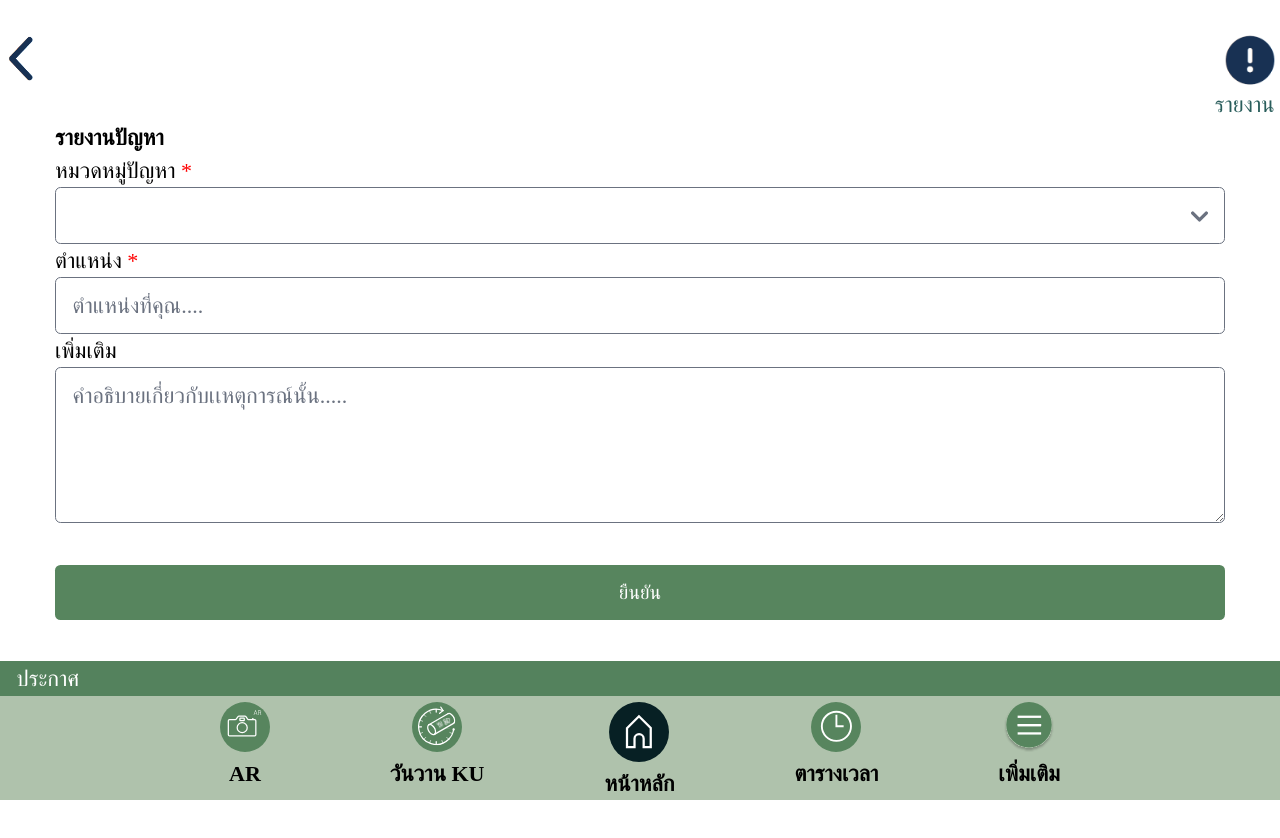
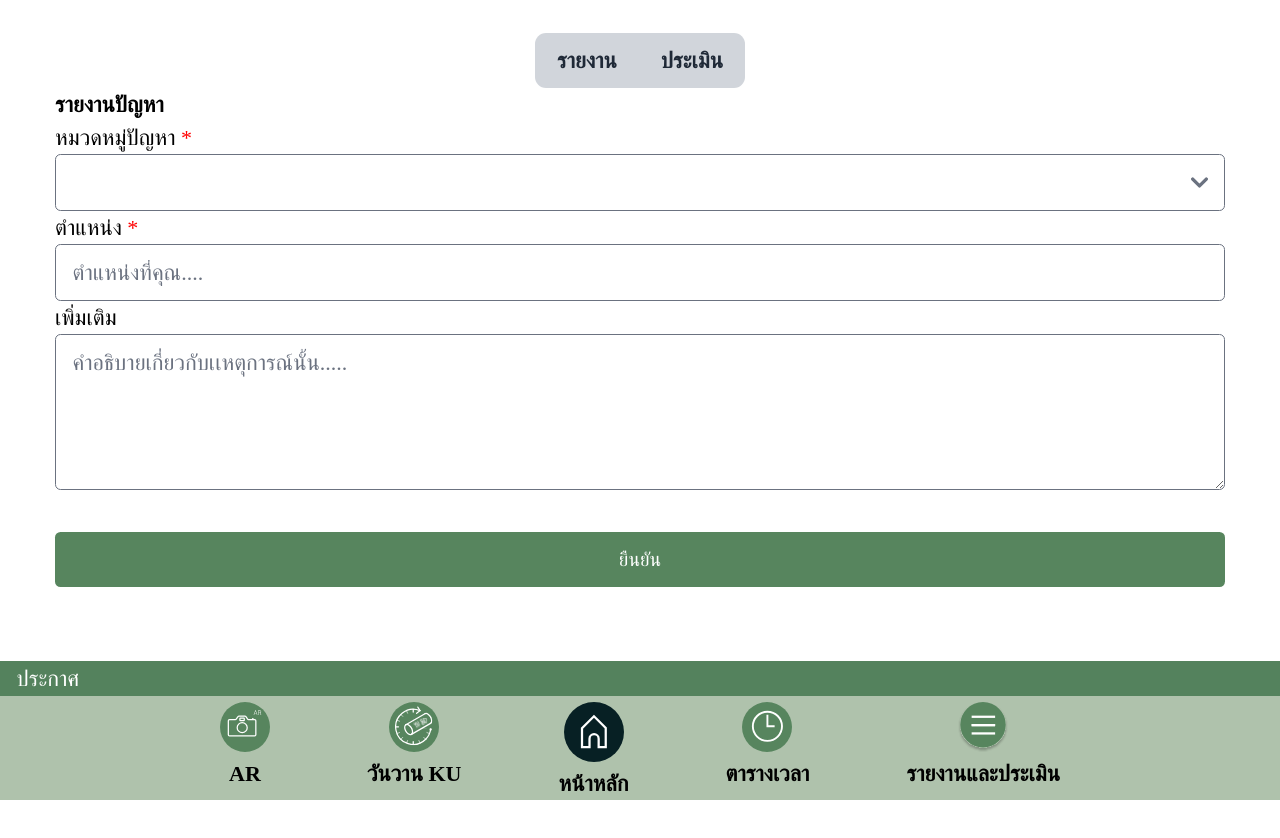
Before and after one commit to Ratchaphon1412/Kasetfair-AR, a Vue app: page /form in a window 1280 px wide. After the commit the page ends 800 px from the top, so only its background shows below. Built offline with nearby package versions, Linux system fonts and the light colour scheme; a web font is replaced by a local one.

Commit message:
link form home and redesign form and feedback

```diff
--- a/src/components/Navbar.vue
+++ b/src/components/Navbar.vue
@@ -24,13 +24,13 @@ import NavbarButton from './NavbarButton.vue';
             />
             <navbar-button
                 icon="time _icon.svg"
-                text="ตารางเวลา"
+                text="ตารางเวลา" s
                 linkPage="timeline"
             />
             <navbar-button
                 icon="more_icon.svg"
-                text="เพิ่มเติม"
-                linkPage="home"
+                text="รายงานและประเมิน"
+                linkPage="form"
             />
         </div>
     </div>
--- a/src/views/FeedBack.vue
+++ b/src/views/FeedBack.vue
@@ -42,10 +42,22 @@ const confirm = async () => {
     <navbar-layout :showAnnouce="true">
         <!-- this is aorrow up -->
         <br/>
-        <router-link :to="{ name: 'form' }">
+        <!-- <router-link :to="{ name: 'form' }">
             <img src="@/assets/images/aorrow-up.png" width="45" height="60" style="margin:auto"/>
-        </router-link><br/>
+        </router-link><br/> -->
 
+        <div class="flex justify-center">
+		<router-link :to="{ name : 'form'}">
+  			<button class="bg-gray-300 hover:bg-gray-400 text-gray-800 font-bold py-2 px-4 rounded-l-lg">
+    			รายงาน
+  			</button>
+		</router-link>
+		<router-link :to="{ name : 'feedback'}">
+  			<button class="bg-gray-300 hover:bg-gray-400 text-gray-800 font-bold py-2 px-4 rounded-r-lg">
+    			ประเมิน
+  			</button>
+		</router-link>
+	    </div>
 
         <label style="font-weight:bolder" class="pb-1 pl-10">ประเมินแอพพลิเคชั่น</label><br/>
 
--- a/src/views/Form.vue
+++ b/src/views/Form.vue
@@ -32,20 +32,34 @@ const confirm = () => {
 <template>
 <navbar-layout :show-annouce="true">
 	<br/>
-	<div class="grid grid-rows-1 grid-flow-col gap-4">
-		<!-- this is aorrow left -->
+	<!-- <div class="grid grid-rows-1 grid-flow-col gap-4">
+
 		<div class="row-start-1">
 		<router-link :to="{ name: 'home' }">
 			<img src="@/assets/images/aorrow-left.png" width="45" height="60"/>
 		</router-link>
 		</div>
-		<!-- buttom to report -->
+
 		<div class="row-start-1 row-end-1">
 			<img src="@/assets/images/warming.png" width="60" height="80" style="float: right;"/>
 		</div>
+
+	</div> -->
+
+	<!-- <p class="text-right pr-1" style="color:#2A5E5C">รายงาน</p> -->
+
+	<div class="flex justify-center">
+		<router-link :to="{ name : 'form'}">
+  			<button class="bg-gray-300 hover:bg-gray-400 text-gray-800 font-bold py-2 px-4 rounded-l-lg">
+    			รายงาน
+  			</button>
+		</router-link>
+		<router-link :to="{ name : 'feedback'}">
+  			<button class="bg-gray-300 hover:bg-gray-400 text-gray-800 font-bold py-2 px-4 rounded-r-lg">
+    			ประเมิน
+  			</button>
+		</router-link>
 	</div>
-
-	<p class="text-right pr-1" style="color:#2A5E5C">รายงาน</p>
 
 		<label style="font-weight:bolder" class="pl-10">รายงานปัญหา</label>
 
@@ -80,11 +94,13 @@ const confirm = () => {
 		</div>
 		<br/>
 	<!-- this is aorrow down -->
-	<div>
-		<a href="../timepod/feedback">
-		<img src="../assets/images/aorrow-down.png" width="45" height="60" style="margin:auto">
-		</a>
-	</div>
+	<!-- <div class="text-center">
+		<i style="text-align: center; color:gray">กด ลูกศร ด้านล่างเพื่อ ประเมินแอพพลิเคชั่น </i>
+		<br><br>
+		<router-link :to="{ name: 'feedback'}">
+			<img src="../assets/images/aorrow-down.png" width="45" height="60" style="margin:auto">
+		</router-link>
+	</div> -->
 </navbar-layout>
 </template>
 
```
